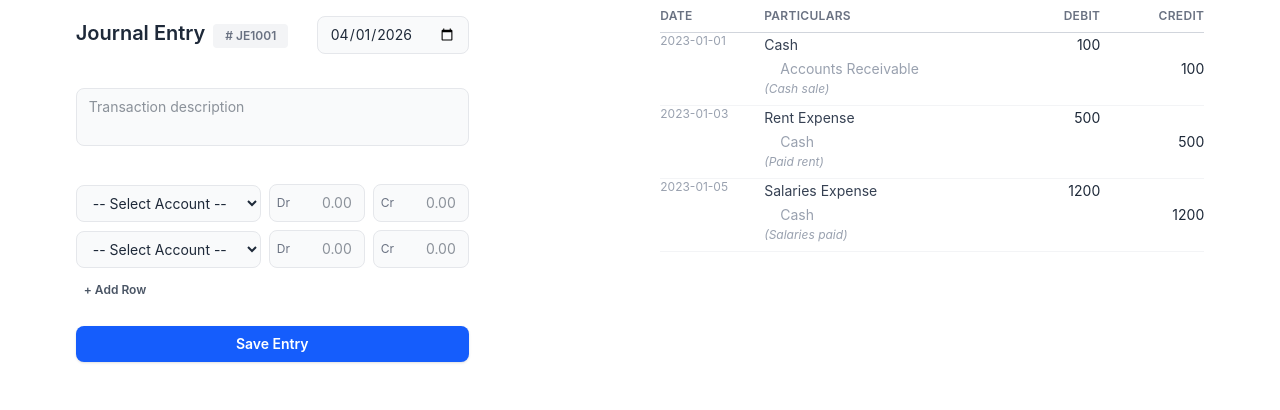
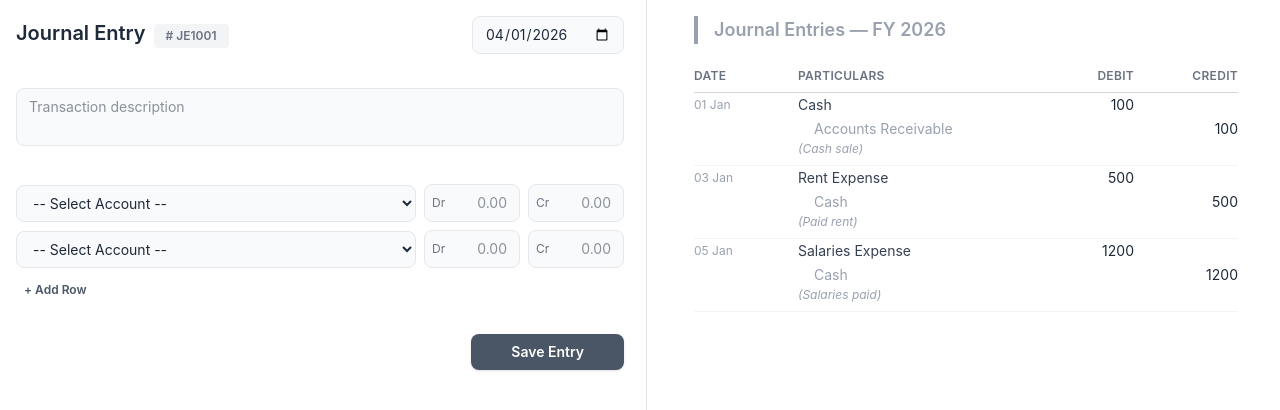
Before and after one commit to jahidulcf/ledger, a React (Vite) app: page / in a window 1280 px wide. Shown: the top 410 px of the page. Built offline with nearby package versions, Linux system fonts and the light colour scheme.

Commit message:
feat: add resizable panel divider with lg-only drag support

```diff
--- a/src/App.jsx
+++ b/src/App.jsx
@@ -1,12 +1,35 @@
+import useResizable from "./components/hooks/useResizable";
 import JournalEntry from "./components/JournalEntry/JournalEntry";
 import Journals from "./components/Journals/Journals";
 
 const App = () => {
+  const { leftWidth, containerRef, onMouseDown, onMouseMove, onMouseUp } = useResizable(50);
 
   return (
-    <div className="flex flex-col lg:flex-row gap-10">
-      <JournalEntry />
-      <Journals />
+    <div
+      ref={containerRef}
+      className="flex flex-col lg:flex-row"
+      onMouseMove={onMouseMove}
+      onMouseUp={onMouseUp}
+      onMouseLeave={onMouseUp}
+    >
+      {/* Left — full width on mobile, resizable on lg */}
+      <div className="w-full" style={{ width: `${leftWidth}%` }}>
+        <JournalEntry />
+      </div>
+
+      {/* Divider — lg only */}
+      <div
+        onMouseDown={onMouseDown}
+        className="hidden lg:flex items-center justify-center w-3 hover:bg-blue-50 cursor-col-resize transition-colors duration-150 shrink-0 group"
+      >
+        <div className="w-px h-full bg-gray-200 group-hover:bg-blue-300 transition-colors" />
+      </div>
+
+      {/* Right — full width on mobile, fills remaining on lg */}
+      <div className="w-full lg:flex-1">
+        <Journals />
+      </div>
     </div>
   );
 };
--- a/src/components/JournalEntry/JournalEntry.jsx
+++ b/src/components/JournalEntry/JournalEntry.jsx
@@ -131,7 +131,7 @@ const JournalEntry = () => {
     // JSX Render
     // --------------------------
     return (
-        <form className="p-4 space-y-2 border-gray-200 max-w-xl mx-auto">
+        <form className="flex flex-col w-full p-4 space-y-2 lg:h-screen">
 
             {/* Form header and date */}
             <div className="flex justify-between items-baseline">
@@ -195,8 +195,8 @@ const JournalEntry = () => {
             <button
                 type="button"
                 onClick={saveEntry}
-                className="w-full flex justify-center items-center px-4 py-2 mt-6 text-sm font-semibold text-white bg-blue-600 rounded-lg shadow hover:bg-blue-700 focus:outline-none focus:ring focus:ring-blue-500 focus:ring-offset-2 transition-colors duration-200"
-            >
+                className="w-full lg:w-fit self-end px-10 py-2 mt-6 text-sm font-semibold text-white bg-gray-600 rounded-lg shadow hover:bg-gray-700 focus:outline-none focus:ring focus:ring-gray-500 focus:ring-offset-2 transition-colors duration-200"
+                >
                 Save Entry
             </button>
         </form>
--- a/src/components/Journals/Entry.jsx
+++ b/src/components/Journals/Entry.jsx
@@ -1,5 +1,6 @@
-import React from 'react';
 import { SEED_ACCOUNTS } from '../JournalEntry/constant';
+
+const formatDate = (date) => new Date(date).toLocaleDateString('en-GB', { day: '2-digit', month: 'short' });
 
 const Entry = ({ entry }) => {
   const getAccountName = (id) => SEED_ACCOUNTS.find(a => a.id === id)?.name ?? id;
@@ -10,8 +11,8 @@ const Entry = ({ entry }) => {
         const hasCr = Number(row.credit) > 0;
         return (
           <tr key={row.id}>
-            <td className="pr-2 text-gray-400 text-xs whitespace-nowrap align-top w-24">
-              {i === 0 ? entry.date : ''}
+            <td className="pr-2 text-gray-400 text-xs whitespace-nowrap w-24">
+              {i === 0 ? formatDate(entry.date) : ''}
             </td>
             <td className={`px-2 text-sm py-0.5 ${hasCr ? 'pl-6 text-gray-400' : 'text-gray-700'}`}>
               {getAccountName(row.account)}
--- a/src/components/Journals/Journals.jsx
+++ b/src/components/Journals/Journals.jsx
@@ -33,7 +33,8 @@ const entries = [
 const Journals = () => {
   return (
     <div className="w-full max-w-xl container mx-auto overflow-x-auto px-4">
-      <table className="w-full min-w-100 border-collapse text-sm">
+      <h2 className="text-lg font-semibold my-4 px-4 border-l-4 border-gray-400 text-gray-400">Journal Entries — FY {new Date().getFullYear()}</h2>
+      <table className="w-full min-w-96 border-collapse text-sm">
         <thead>
           <tr className="border-b border-gray-300">
             <th className="py-2 pr-2 text-left text-xs font-semibold text-gray-500 uppercase tracking-wide w-24">
--- /dev/null
+++ b/src/components/hooks/useResizable.js
@@ -0,0 +1,49 @@
+import { useRef, useState, useCallback, useEffect } from 'react';
+
+const LG_BREAKPOINT = 1024;
+
+const useResizable = (initialWidth = 50, minWidth = 30, maxWidth = 80) => {
+  const [leftWidth, setLeftWidth] = useState(initialWidth);
+  const isDragging = useRef(false);
+  const containerRef = useRef(null);
+
+  useEffect(() => {
+    const handleResize = () => {
+      if (window.innerWidth < LG_BREAKPOINT) {
+        setLeftWidth(100);
+      } else {
+        setLeftWidth(initialWidth);
+      }
+    };
+
+    handleResize();
+    window.addEventListener('resize', handleResize);
+    return () => window.removeEventListener('resize', handleResize);
+  }, [initialWidth]);
+
+  const onMouseDown = useCallback(() => {
+    if (window.innerWidth < LG_BREAKPOINT) return;
+    isDragging.current = true;
+    document.body.style.cursor = 'col-resize';
+    document.body.style.userSelect = 'none';
+  }, []);
+
+  const onMouseMove = useCallback((e) => {
+    if (!isDragging.current || !containerRef.current) return;
+    if (window.innerWidth < LG_BREAKPOINT) return;
+    const container = containerRef.current.getBoundingClientRect();
+    const newWidth = ((e.clientX - container.left) / container.width) * 100;
+    setLeftWidth(Math.min(Math.max(newWidth, minWidth), maxWidth));
+  }, [minWidth, maxWidth]);
+
+  const onMouseUp = useCallback(() => {
+    if (!isDragging.current) return;
+    isDragging.current = false;
+    document.body.style.cursor = '';
+    document.body.style.userSelect = '';
+  }, []);
+
+  return { leftWidth, containerRef, onMouseDown, onMouseMove, onMouseUp };
+};
+
+export default useResizable;
```
